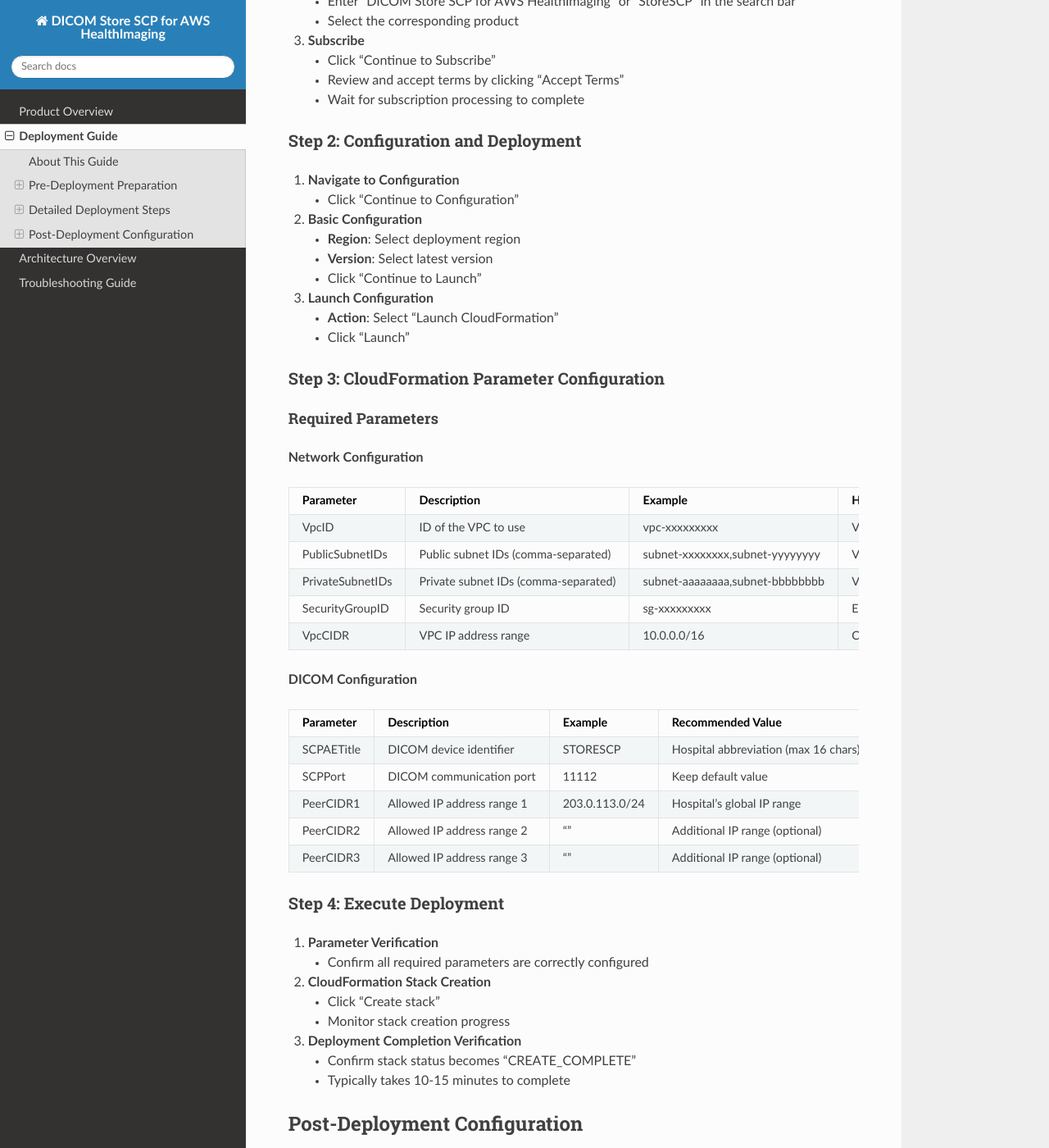
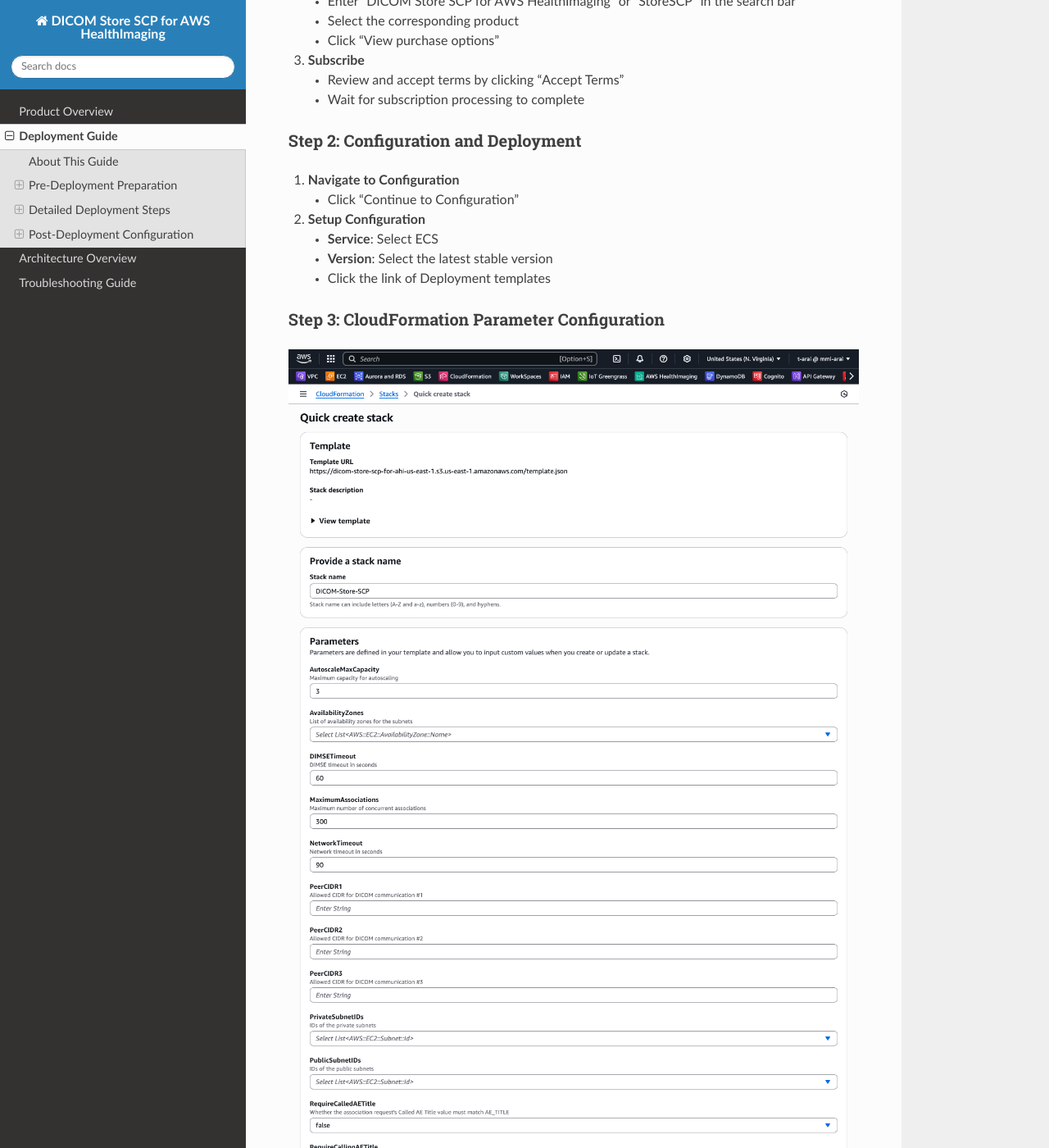
Before and after one commit to mmi-sc/dicom-store-scp-for-ahi, a Sphinx documentation site: the page built from source/deployment.rst, in a window 1280 px wide and 1400 px high, scrolled down 2836 px. Shown: the whole window at 82% size. Built offline with Sphinx 7.4.7 and the Read the Docs theme 3.1.0, drawn with Linux system fonts in a browser that asks for light colours; some of the changed text lies outside the part shown.

Commit message:
Update deployment guide with CloudFormation capabilities step
- Replace Parameter Verification with Capabilities acknowledgment
- Add CloudFormation capabilities screenshot for visual guidance
- Align deployment steps with actual AWS console workflow
- Explain IAM resource creation requirement

This provides accurate step-by-step instructions matching
the real CloudFormation deployment experience.

```diff
--- a/source/deployment.rst
+++ b/source/deployment.rst
@@ -130,10 +130,10 @@
 
    - Enter "DICOM Store SCP for AWS HealthImaging" or "StoreSCP" in the search bar
    - Select the corresponding product
+   - Click "View purchase options"
 
 3. **Subscribe**
 
-   - Click "Continue to Subscribe"
    - Review and accept terms by clicking "Accept Terms"
    - Wait for subscription processing to complete
 
@@ -144,19 +144,20 @@
 
    - Click "Continue to Configuration"
 
-2. **Basic Configuration**
+2. **Setup Configuration**
 
-   - **Region**: Select deployment region
-   - **Version**: Select latest version
-   - Click "Continue to Launch"
-
-3. **Launch Configuration**
-
-   - **Action**: Select "Launch CloudFormation"
-   - Click "Launch"
+   - **Service**: Select ECS
+   - **Version**: Select the latest stable version
+   - Click the link of Deployment templates
 
 Step 3: CloudFormation Parameter Configuration
 ~~~~~~~~~~~~~~~~~~~~~~~~~~~~~~~~~~~~~~~~~~~~~~
+
+.. figure:: _static/cloudformation_quick-create-stack.png
+   :alt: CloudFormation - Quick create stack
+   :align: center
+
+   CloucFormation - Quick create stack
 
 Required Parameters
 ^^^^^^^^^^^^^^^^^^^
@@ -224,9 +225,11 @@
 Step 4: Execute Deployment
 ~~~~~~~~~~~~~~~~~~~~~~~~~~
 
-1. **Parameter Verification**
+1. **Acknowledge Capabilities**
 
-   - Confirm all required parameters are correctly configured
+   - Scroll down to the "Capabilities" section at the bottom of the page
+   - Check the box "I acknowledge that AWS CloudFormation might create IAM resources."
+   - This is required because the template creates IAM roles and policies
 
 2. **CloudFormation Stack Creation**
 
```
Also changed, not shown: source/_static/cloudformation_quick-create-stack.png (added).
